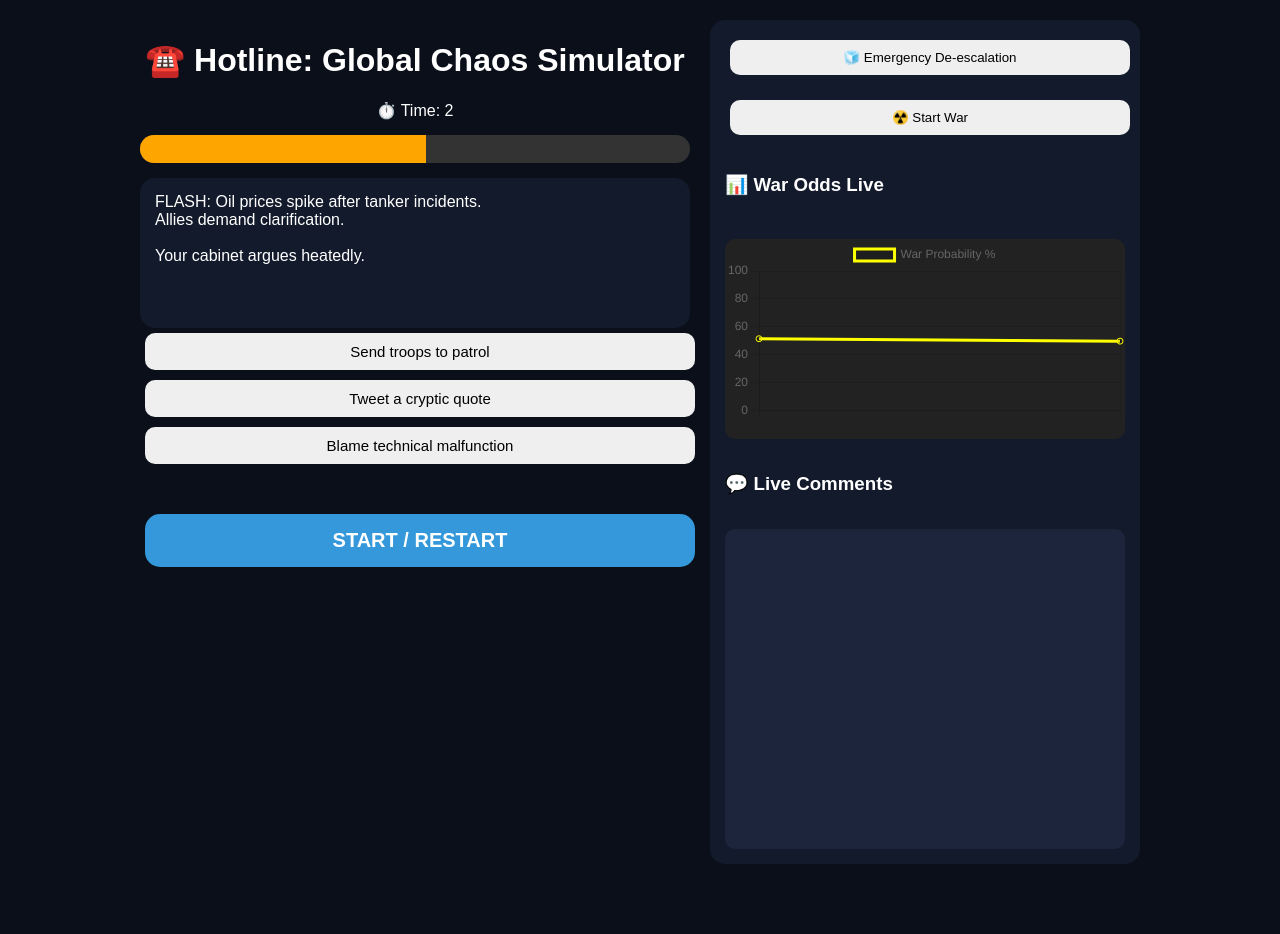
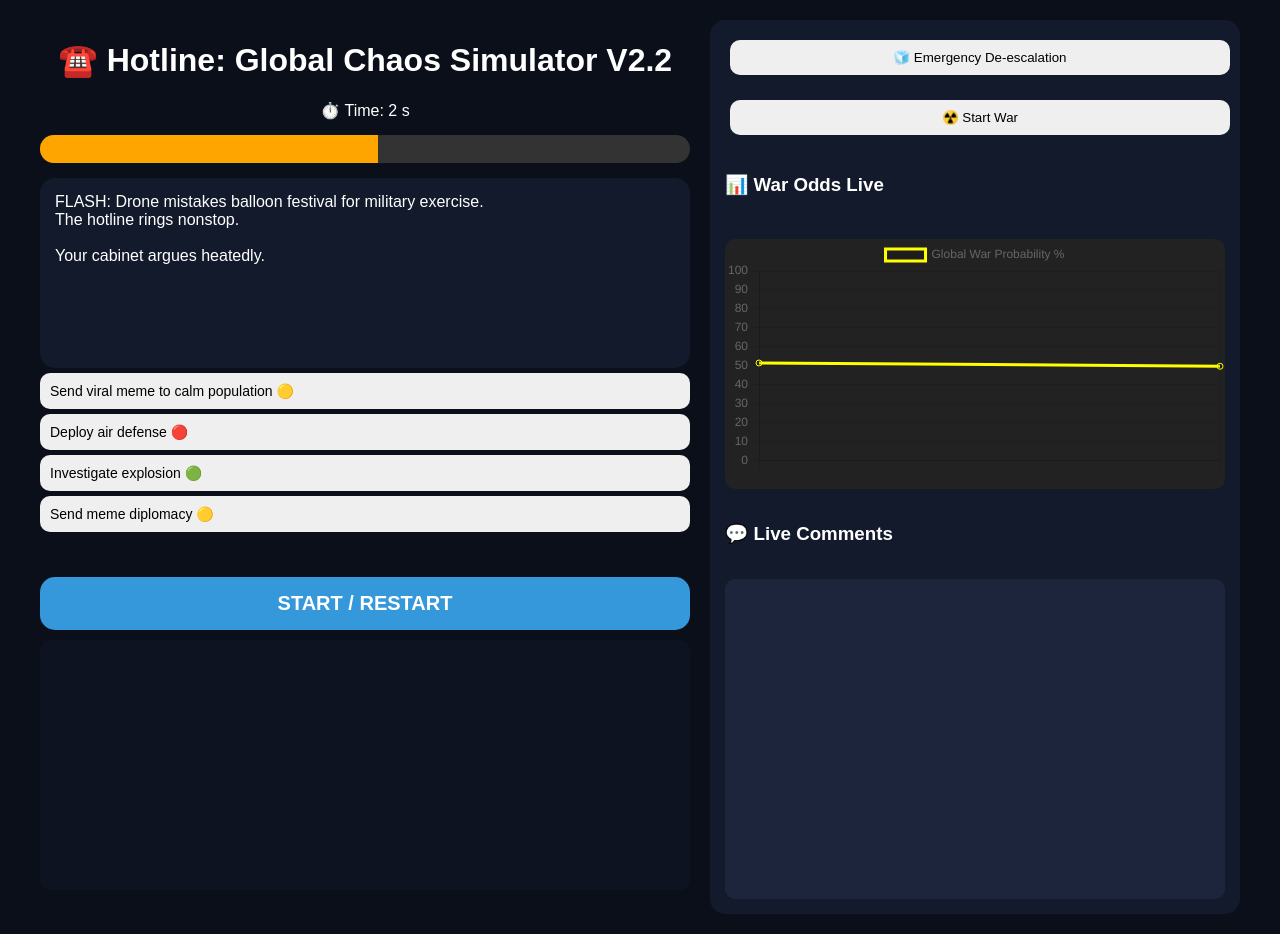
Before and after one commit to Tapziii/Hotline-Global-Chaos-Simulator, a plain HTML site: page index.html in a window 1280 px wide. Both pictures are taken after a click on the button "START / RESTART". Before the commit the page ends 884 px from the top, so only its background shows below. Drawn offline with nearby package versions, Linux system fonts and the light colour scheme.

Commit message:
Update index.html

```diff
--- a/index.html
+++ b/index.html
@@ -2,41 +2,45 @@
 <html lang="en">
 <head>
 <meta charset="UTF-8">
-<title>Hotline: Global Chaos Simulator</title>
+<title>Hotline: Global Chaos Simulator V2.2</title>
 <script src="https://cdn.jsdelivr.net/npm/chart.js"></script>
 <style>
-body{background:#0b0f1a;color:white;font-family:Arial;margin:0}
+body{background:#0b0f1a;color:white;font-family:Arial;margin:0;padding:0}
 #container{display:flex;justify-content:center;gap:20px;padding:20px}
-#game{width:550px;text-align:center}
-#sidePanel{width:400px;background:#121a2b;padding:15px;border-radius:15px;display:flex;flex-direction:column;gap:15px;}
+#game{width:650px;text-align:center}
+#sidePanel{width:500px;background:#121a2b;padding:15px;border-radius:15px;display:flex;flex-direction:column;gap:15px;}
 button{padding:10px;margin:5px;border:none;border-radius:10px;cursor:pointer;width:100%}
 #bar{height:28px;background:#333;border-radius:20px;overflow:hidden;margin:15px 0}
 #tension{height:100%;background:red;width:50%}
-.card{background:#121a2b;padding:15px;border-radius:15px;margin-top:10px;text-align:left;min-height:120px}
+.card{background:#121a2b;padding:15px;border-radius:15px;margin-top:10px;text-align:left;min-height:160px;overflow-y:auto;max-height:220px;}
 #restartScreen{position:fixed;top:0;left:0;right:0;bottom:0;background:rgba(0,0,0,0.95);display:none;align-items:center;justify-content:center;flex-direction:column;text-align:center}
 .bigBtn{font-size:28px;padding:20px 50px;background:#e74c3c;width:auto;margin-top:20px;border-radius:15px}
 .used{background:gray;cursor:not-allowed}
 canvas{background:#222;border-radius:10px;margin-top:10px}
-#startBtn{margin-top:20px;background:#3498db;color:white;font-weight:bold;font-size:20px;padding:15px 30px;border-radius:15px}
-#choices button{font-size:15px}
+#startBtn{margin-top:20px;background:#3498db;color:white;font-weight:bold;font-size:20px;padding:15px 30px;border-radius:15px;display:block;margin-left:auto;margin-right:auto}
+#choices button{font-size:14px;display:block;margin:5px 0;text-align:left}
 #cooldownMsg{color:#f39c12;font-weight:bold;margin-top:5px;height:20px}
 #liveComments{background:#1c253b;border-radius:10px;padding:10px;flex-grow:1;overflow-y:auto;height:300px;font-size:14px;}
 .liveComment{border-bottom:1px solid #2c3e50;padding:5px 0;margin-bottom:3px;}
 .red{color:#e74c3c;}
 .yellow{color:#f1c40f;}
 .green{color:#2ecc71;}
+#worldMap{width:100%;height:250px;background:#0d1321;border-radius:10px;position:relative;margin-top:10px;cursor:pointer}
+.mapPoint{width:14px;height:14px;border-radius:50%;position:absolute;transition:0.3s;}
+.important{border:2px solid #f1c40f;}
 </style>
 </head>
 <body>
 <div id="container">
 <div id="game">
-<h1>☎️ Hotline: Global Chaos Simulator</h1>
-<div>⏱️ Time: <span id="time">0</span></div>
+<h1>☎️ Hotline: Global Chaos Simulator V2.2</h1>
+<div>⏱️ Time: <span id="time">0</span> s</div>
 <div id="bar"><div id="tension"></div></div>
 <div id="event" class="card">Press START to begin</div>
 <div id="choices"></div>
 <div id="cooldownMsg"></div>
 <button id="startBtn" onclick="startGame()">START / RESTART</button>
+<div id="worldMap"></div>
 </div>
 <div id="sidePanel">
 <button id="abilityBtn" onclick="useAbility()">🧊 Emergency De-escalation</button>
@@ -53,11 +57,11 @@ canvas{background:#222;border-radius:10px;margin-top:10px}
 
 <script>
 let tension=50,time=0,gameRunning=false,tensionTimer,oddsTimer,buttonCooldown=false,commentsTimer;
-let abilityUsed=false,odds=50; let lastSituation="";
+let abilityUsed=false,odds=50,lastSituation="",localTension=50;
+
 const ctx=document.getElementById("oddsChart");
-const chart=new Chart(ctx,{type:"line",data:{labels:[],datasets:[{label:"War Probability %",data:[],borderColor:"yellow",tension:0.3}]},options:{scales:{y:{min:0,max:100}},animation:false}});
+const chart=new Chart(ctx,{type:"line",data:{labels:[],datasets:[{label:"Global War Probability %",data:[],borderColor:"yellow",tension:0.3}]},options:{scales:{y:{min:0,max:100}},animation:false}});
 
-// Events, reactions, advisors, choices, live comments
 const openings=["Breaking:","Urgent:","Live:","Alert:","FLASH:","Exclusive:","Developing:","Emergency:"];
 const situations=[
 "an unmarked drone spotted over the Gulf","a mysterious explosion in Iran","troops deployed near disputed waters",
@@ -75,7 +79,9 @@ const situations=[
 "Israel launches accidental disco ball over Tehran","Saudi Arabia misplaces oil tanker, everyone panics",
 "Anonymous hacker posts meme as official threat","Drone mistakes balloon festival for military exercise",
 "Sudden TikTok leak increases public panic","Fake peace treaty spreads on social media",
-"Unplanned air parade triggers defense lockdown","Intelligence leak confuses advisors"
+"Unplanned air parade triggers defense lockdown","Intelligence leak confuses advisors",
+"Blackout in Riyadh confuses military","Secret peace negotiation leaked on TikTok","Rocket misfires in Gaza",
+"Hacker posts fake weather alert in Dubai","Drone parade confuses Israel defense","New viral meme sparks panic"
 ];
 const reactions=[
 "Markets crash globally","UN calls emergency meeting","Twitter goes wild",
@@ -84,7 +90,7 @@ const reactions=[
 "Analysts panic","Cyber experts issue alerts","Governments issue statements",
 "Social media is flooded with memes","Experts speculate wildly","Public protests erupt",
 "Military advisors whisper frantically","Satellite images are analyzed urgently",
-"Intelligence agencies scramble","Warnings issued to diplomats"
+"Intelligence agencies scramble","Warnings issued to diplomats","Intern posts confusing tweet"
 ];
 const advisors=[
 "The General: 'We must act immediately.'","The Diplomat: 'Call them. Now.'",
@@ -94,25 +100,18 @@ const advisors=[
 "A rogue analyst tweets nonsense.","The CIA liaison winks.","A drone operator shrugs.",
 "Your cabinet argues heatedly.","A military advisor consults maps."
 ];
+
 const choicePool=[
-{t:"Open direct hotline",e:-14},{t:"Issue calm public statement",e:-10},
-{t:"Blame technical malfunction",e:-6},{t:"Request UN mediation",e:-12},
-{t:"Delay response",e:5},{t:"Post strong speech",e:9},
-{t:"Show military presence",e:14},{t:"Leak counter-intelligence",e:-8},
-{t:"Do nothing",e:7},{t:"Backchannel negotiation",e:-15},
-{t:"New sanctions",e:11},{t:"Recall diplomats",e:8},
-{t:"Investigate mysterious explosion",e:-10},{t:"Send troops to patrol",e:12},
-{t:"Public reassurance tweet",e:-8},{t:"Blame conspiracy theories",e:6},
-{t:"Analyze satellite images",e:-9},{t:"Deploy air defense",e:13},
-{t:"Call press conference",e:-7},{t:"Send humanitarian aid",e:-6},
-{t:"Quietly meet foreign officials",e:-12},{t:"Stage photo op",e:-5},
-{t:"Send viral meme to calm population",e:-8},{t:"Release military pigeons",e:5},
-{t:"Tweet a cryptic quote",e:-6},{t:"Launch humanitarian aid disguised as missile",e:-9},
-{t:"Conspiracy TikTok leak",e:6},{t:"Meme bomb on social media",e:-7},
-{t:"Drone releases balloons instead of missiles",e:4},{t:"Fake press release",e:-5},
-{t:"💌 Send Meme Diplomacy",e:-12},{t:"🎭 Stage Fake Parade",e:-10},
-{t:"🤯 Panic Tweet",e:10},{t:"🕵️ Spy Leak",e:-15},{t:"💣 Surprise Bombing",e:20}
+{t:"Call direct hotline 🔥",e:-15},{t:"Send meme diplomacy 🟡",e:-10},
+{t:"Deploy air defense 🔴",e:15},{t:"Investigate explosion 🟢",e:-8},
+{t:"Delay response 🔴",e:7},{t:"Stage photo op 🟡",e:-5},
+{t:"Leak counter-intelligence 🔴",e:-10},{t:"Deploy humanitarian aid 🟢",e:-8},
+{t:"Blame conspiracy theories 🟡",e:5},{t:"Launch emergency press conference 🔴",e:12},
+{t:"Release drone balloons 🟡",e:4},{t:"Backchannel negotiation 🔥",e:-12},
+{t:"Quietly meet foreign officials 🟢",e:-10},{t:"Send viral meme to calm population 🟡",e:-7},
+{t:"Meme bomb on social media 🟡",e:-8},{t:"Panic Tweet 🔴",e:10}
 ];
+
 const liveComments=[
 {t:"Analyst Joe: 'This is definitely going to escalate!'",c:"red"},
 {t:"Market guru: 'Buy defense stocks, lol!'",c:"green"},
@@ -127,22 +126,27 @@ const liveComments=[
 {t:"Al-J’Ziza intern: 'Should I even post this?'",c:"yellow"}
 ];
 
+const mapLocations=[
+{country:"Iran",x:300,y:100},{country:"Israel",x:350,y:150},{country:"Saudi Arabia",x:400,y:200},
+{country:"Turkey",x:250,y:50},{country:"UAE",x:420,y:180},{country:"Gaza",x:360,y:155}
+];
+
 function startGame(){
 document.getElementById("restartScreen").style.display="none";
-tension=50;time=0;odds=50;abilityUsed=false;gameRunning=true;buttonCooldown=false;
+tension=50;time=0;odds=50;abilityUsed=false;gameRunning=true;buttonCooldown=false;localTension=50;
 document.getElementById("abilityBtn").disabled=false;document.getElementById("abilityBtn").classList.remove("used");
-document.getElementById("cooldownMsg").innerText="";
-document.getElementById("liveComments").innerHTML="";
+document.getElementById("cooldownMsg").innerText="";document.getElementById("liveComments").innerHTML="";
 chart.data.labels=[];chart.data.datasets[0].data=[];chart.update();
-updateBar();nextEvent();
+updateBar();nextEvent();updateMap();
 clearInterval(tensionTimer);clearInterval(oddsTimer);clearInterval(commentsTimer);
 tensionTimer=setInterval(()=>{
 time++;document.getElementById("time").innerText=time;
-tension+=1+Math.floor(time/20);
+tension+=1+Math.floor(time/20);localTension+=Math.random()*2;
 clamp();updateBar();checkGame();
 },1000);
 oddsTimer=setInterval(updateOdds,1000);
 commentsTimer=setInterval(addLiveComment,6000);
+setInterval(randomMiniCrisis,15000);
 }
 
 function nextEvent(){
@@ -154,22 +158,24 @@ reactions[Math.floor(Math.random()*reactions.length)]+".\n\n"+
 advisors[Math.floor(Math.random()*advisors.length)];
 document.getElementById("event").innerText=text;
 const div=document.getElementById("choices");div.innerHTML="";
-let shuffled=choicePool.sort(()=>0.5-Math.random()).slice(0,3);
+let shuffled=choicePool.sort(()=>0.5-Math.random()).slice(0,4);
 shuffled.forEach(c=>{
 const btn=document.createElement("button");btn.innerText=c.t;
+if(c.t.includes("🔥")) btn.classList.add("important");
 btn.onclick=()=>{
 if(!gameRunning||buttonCooldown) return;
 buttonCooldown=true;document.getElementById("cooldownMsg").innerText="Cooldown...";
-setTimeout(()=>{buttonCooldown=false;document.getElementById("cooldownMsg").innerText="";},1000);
+setTimeout(()=>{buttonCooldown=false;document.getElementById("cooldownMsg").innerText="";},1200);
 let randomFactor=Math.floor(Math.random()*10)-5;
-tension+=c.e+randomFactor;clamp();updateBar();checkGame();nextEvent();
+tension+=c.e+randomFactor;localTension+=Math.floor(Math.random()*5);
+clamp();updateBar();checkGame();nextEvent();updateMap();
 };
 div.appendChild(btn);
 });
 }
 
 function useAbility(){if(!gameRunning||abilityUsed) return;
-tension-=25;abilityUsed=true;
+tension-=25;localTension-=15;abilityUsed=true;
 document.getElementById("abilityBtn").disabled=true;document.getElementById("abilityBtn").classList.add("used");
 clamp();updateBar();
 }
@@ -193,7 +199,15 @@ if(div.children.length>10) div.removeChild(div.children[0]);
 div.scrollTop=div.scrollHeight;
 }
 
-function clamp(){if(tension<0)tension=0;if(tension>100)tension=100;}
+function randomMiniCrisis(){
+if(!gameRunning) return;
+const events=[
+"🚨 Missile detected! Choose action fast!","💣 Hacker group posts sensitive meme!","🔥 Mysterious explosion in neighboring country!"];
+const e=events[Math.floor(Math.random()*events.length)];
+alert(e);
+}
+
+function clamp(){if(tension<0)tension=0;if(tension>100)tension=100;if(localTension<0)localTension=0;if(localTension>100)localTension=100;}
 function updateBar(){
 document.getElementById("tension").style.width=tension+"%";
 if(tension<30) color("#2ecc71"); else if(tension<70) color("orange"); else color("red");
@@ -208,6 +222,17 @@ gameRunning=false;clearInterval(tensionTimer);clearInterval(oddsTimer);clearInte
 document.getElementById("finalText").innerText=text+"\nYou lasted "+time+" seconds";
 document.getElementById("restartScreen").style.display="flex";
 }
+
+function updateMap(){
+const map=document.getElementById("worldMap");map.innerHTML="";
+mapLocations.forEach(loc=>{
+const point=document.createElement("div");point.className="mapPoint red";
+point.style.left=loc.x+"px";point.style.top=loc.y+"px";
+point.title=loc.country+" – Click for event";
+point.onclick=()=>{if(!gameRunning) return;alert("Event in "+loc.country+"! Investigate wisely.");};
+map.appendChild(point);
+});
+}
 </script>
 </body>
 </html>
```
